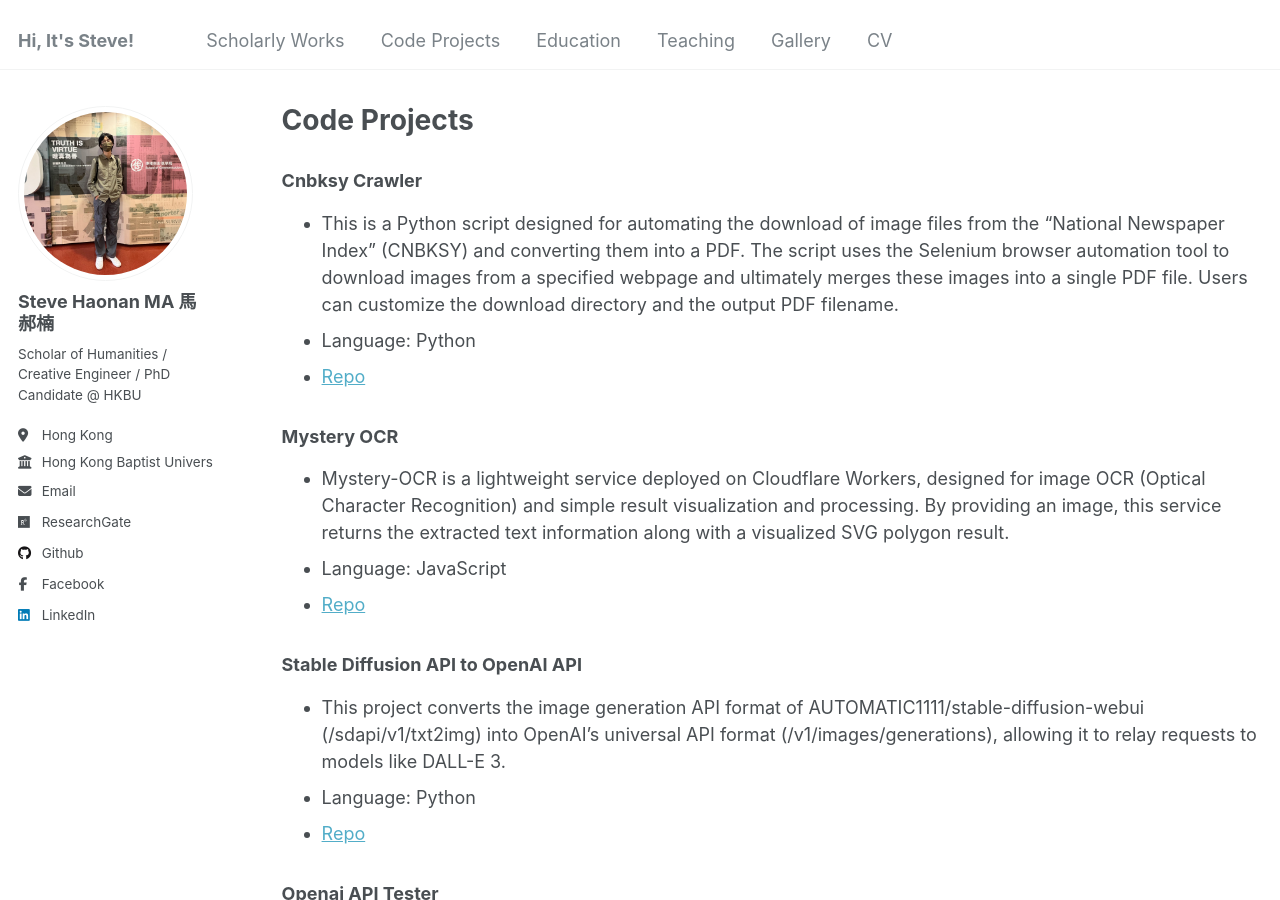
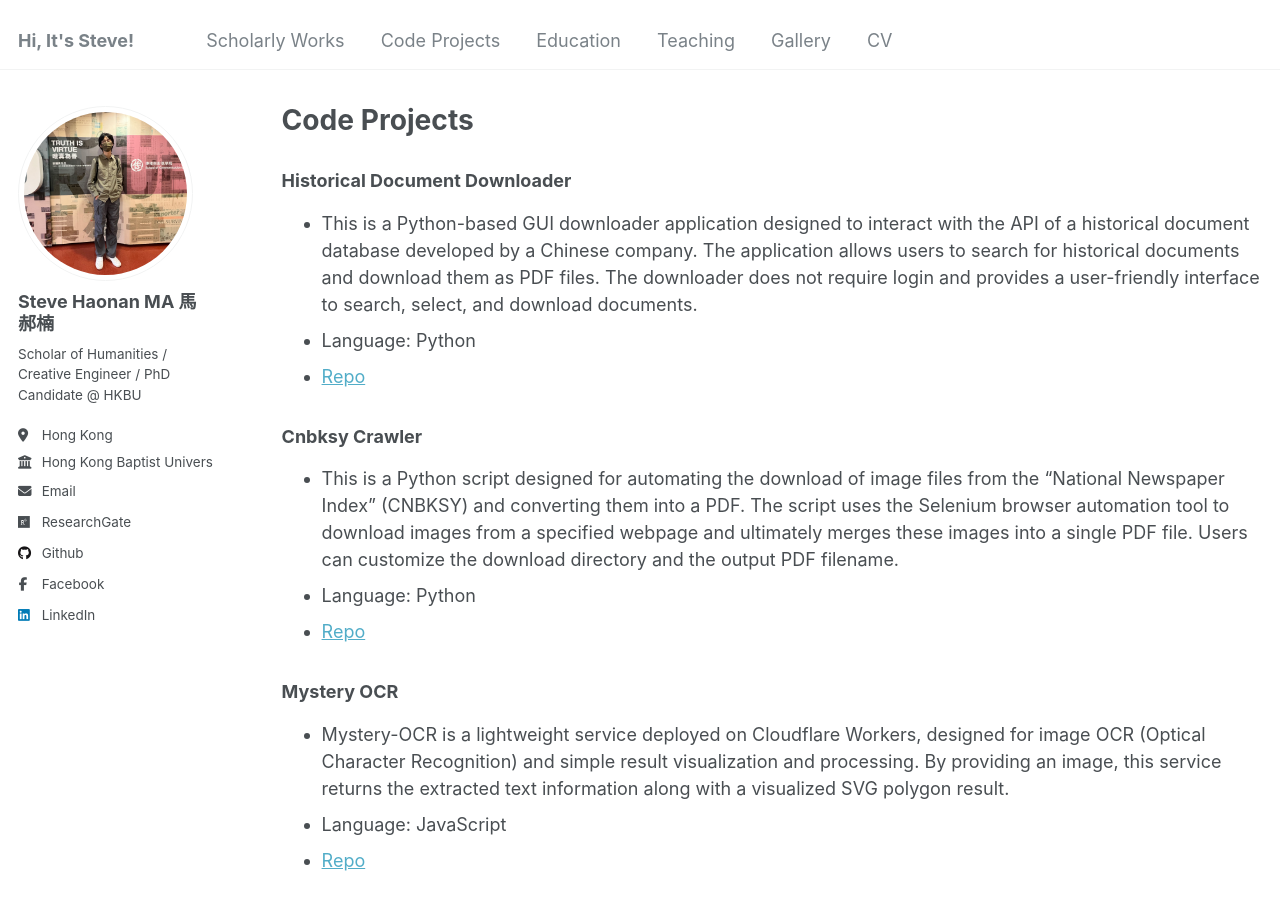
Before and after one commit to shulinbao/shulinbao.github.io, a Jekyll site: the page built from _pages/projects.md, in a window 1280 px wide and 900 px high. Built offline with Jekyll 4.4.1, drawn with Linux system fonts in a browser that asks for light colours.

Commit message:
Update projects.md

```diff
--- a/_pages/projects.md
+++ b/_pages/projects.md
@@ -6,6 +6,11 @@ author_profile: true
 header:
   og_image: "research/ecdf.png"
 ---
+
+### Historical Document Downloader
+- This is a Python-based GUI downloader application designed to interact with the API of a historical document database developed by a Chinese company. The application allows users to search for historical documents and download them as PDF files. The downloader does not require login and provides a user-friendly interface to search, select, and download documents.
+- Language: Python
+- [Repo](https://github.com/shulinbao/historical-documents-free-downloader)
 
 ### Cnbksy Crawler
 - This is a Python script designed for automating the download of image files from the "National Newspaper Index" (CNBKSY) and converting them into a PDF. The script uses the Selenium browser automation tool to download images from a specified webpage and ultimately merges these images into a single PDF file. Users can customize the download directory and the output PDF filename.
```
